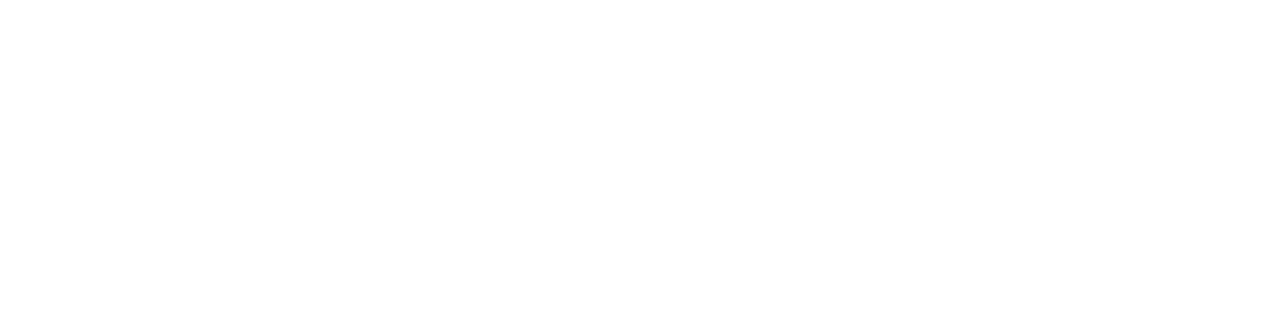
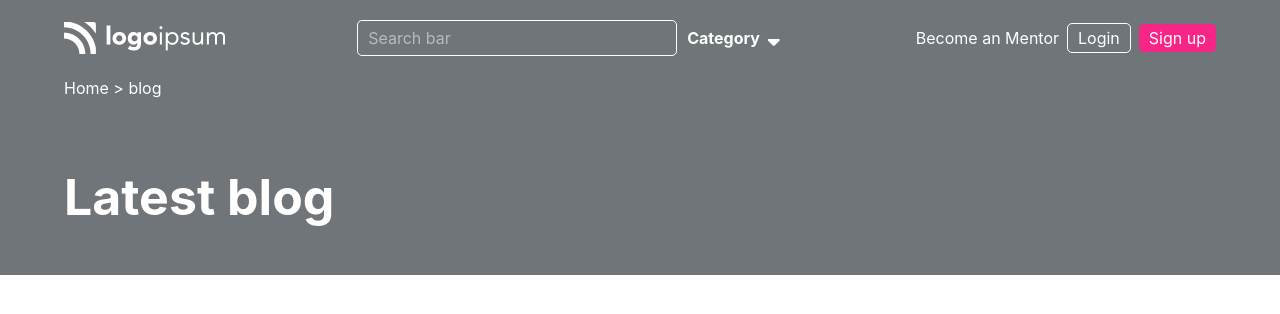
Before and after one commit to ganievabdullo727-web/Lorem-ipsum, a website: page src/Hojiakbar.html in a window 1280 px wide. Drawn offline with nearby package versions, Linux system fonts and the light colour scheme; files that its build step writes are made by us from their sources.

Commit message:
Added section1 to Hojiakbar

```diff
--- a/src/Hojiakbar.html
+++ b/src/Hojiakbar.html
@@ -8,6 +8,26 @@
     <link rel="stylesheet" href="https://cdnjs.cloudflare.com/ajax/libs/font-awesome/7.0.1/css/all.min.css" integrity="sha512-2SwdPD6INVrV/lHTZbO2nodKhrnDdJK9/kg2XD1r9uGqPo1cUbujc+IYdlYdEErWNu69gVcYgdxlmVmzTWnetw==" crossorigin="anonymous" referrerpolicy="no-referrer" />
 </head>
 <body>
-
+    <section class="text-white bg-[#6F7578] w-full p-[20px_0]">
+        <header class="w-[90%] lg:max-w-300 m-auto flex justify-between items-center">
+            <div>
+                <img src="./images/Logo (10).png" alt="">
+            </div>
+            <div class="hidden lg:flex lg:gap-[10px] lg:items-center">
+                <input class="lg:w-80 rounded-[5px] border-1 p-[5px_10px]" type="text" placeholder="Search bar">
+                <p class="font-bold">Category <i class="fa-solid fa-sort-down"></i></p>
+            </div>
+            <div class="flex gap-2 items-center">
+                <p class="hidden lg:block">Become an Mentor</p>
+                <button class=" rounded-[5px] border-1 p-[2px_10px]">Login</button>
+                <button class=" rounded-[5px] p-[2px_10px] bg-[#F72585]">Sign up</button>
+            </div>
+        </header>
+        <div class="w-[90%] lg:max-w-300 m-auto flex flex-col gap-15 p-[20px_0]">
+            <p>Home > blog</p>
+            <h1 class="text-[30px] lg:text-[50px] font-bold">Latest blog</h1>
+        </div>
+    </section>
 </body>
 </html>
+<!--#6F7578-->
```
Also changed, not shown: src/images/Logo (10).png (added).
